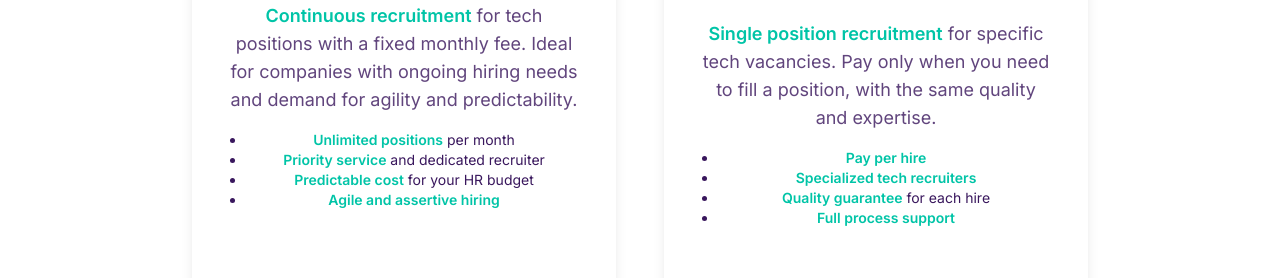
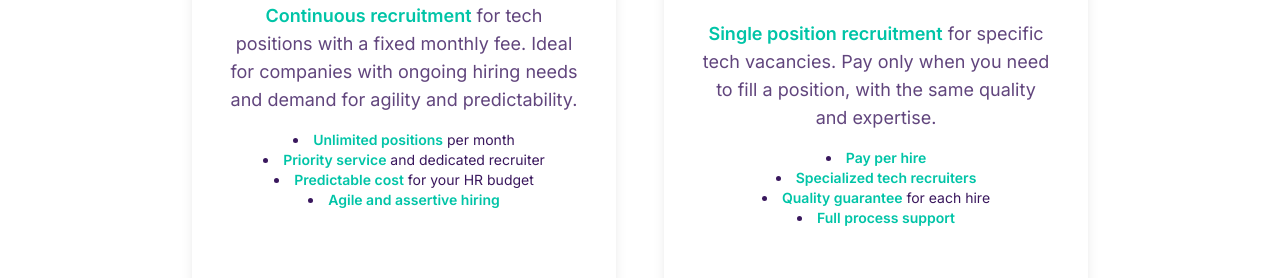
Before and after one commit to lhkuklis/miluz-landpage, a React (Vite) app: page / in a window 1280 px wide. Shown: the part 6267-6545 px from the top of the page. Built offline with nearby package versions, Linux system fonts and the light colour scheme.

Commit message:
Fix: align list markers in ServicesSection (use list-inside)

```diff
--- a/src/components/ServicesSection.tsx
+++ b/src/components/ServicesSection.tsx
@@ -15,7 +15,7 @@ const ServicesSection = () => {
           <span>
             <HighlightedText>Continuous recruitment</HighlightedText> for tech positions with a fixed monthly fee. Ideal for companies with ongoing hiring needs and demand for agility and predictability.
           </span>
-          <ul className="mt-4 list-disc pl-5 text-[#39175d] text-sm">
+          <ul className="mt-4 list-disc list-inside text-[#39175d] text-sm">
             <li><HighlightedText>Unlimited positions</HighlightedText> per month</li>
             <li><HighlightedText>Priority service</HighlightedText> and dedicated recruiter</li>
             <li><HighlightedText>Predictable cost</HighlightedText> for your HR budget</li>
@@ -33,7 +33,7 @@ const ServicesSection = () => {
           <span>
             <HighlightedText>Single position recruitment</HighlightedText> for specific tech vacancies. Pay only when you need to fill a position, with the same quality and expertise.
           </span>
-          <ul className="mt-4 list-disc pl-5 text-[#39175d] text-sm">
+          <ul className="mt-4 list-disc list-inside text-[#39175d] text-sm">
             <li><HighlightedText>Pay per hire</HighlightedText></li>
             <li><HighlightedText>Specialized tech recruiters</HighlightedText></li>
             <li><HighlightedText>Quality guarantee</HighlightedText> for each hire</li>
```
